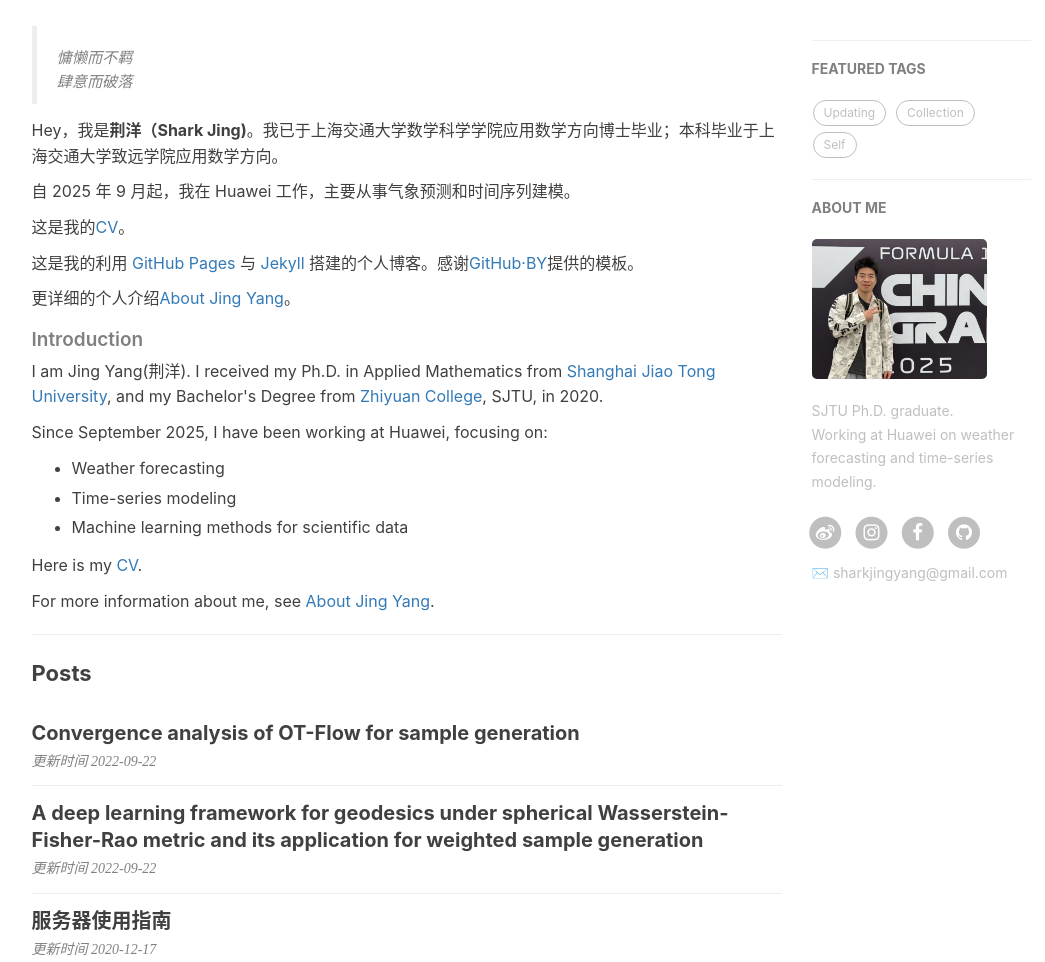
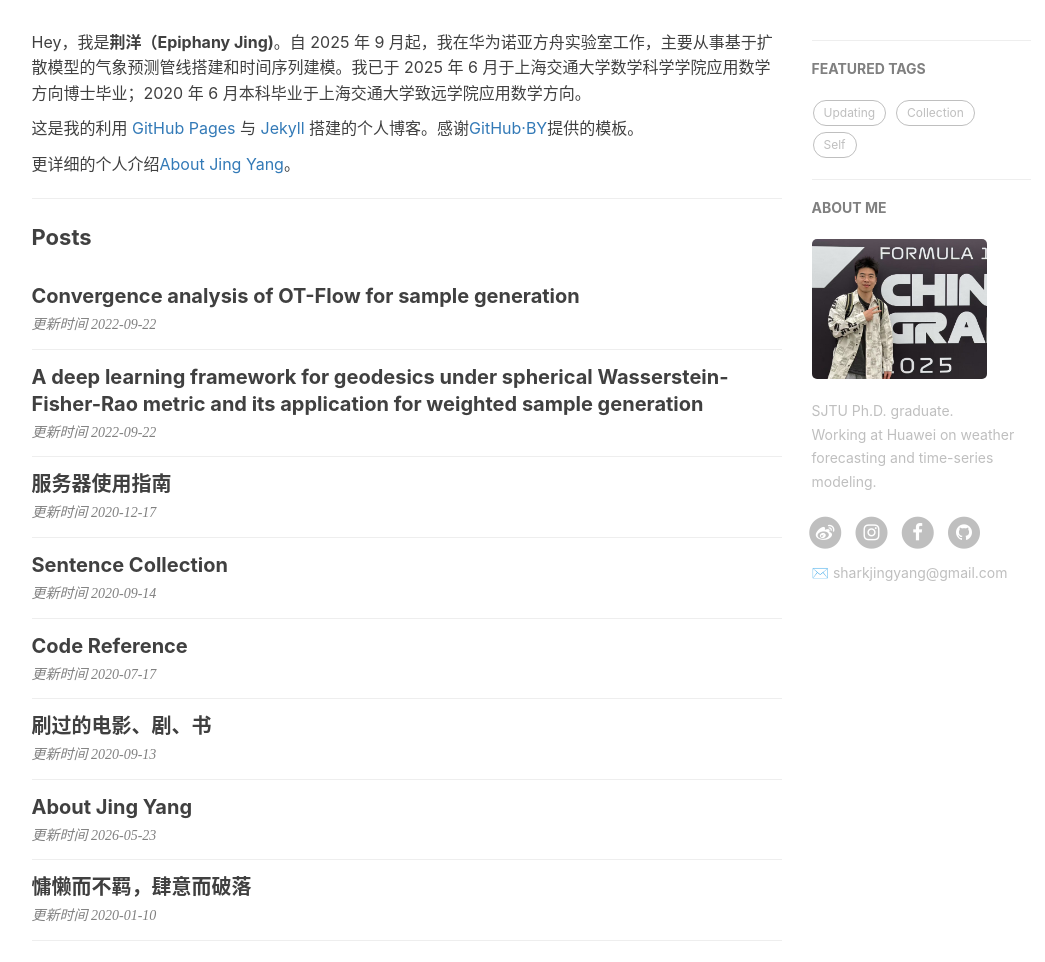
Before and after one commit to sharkjingyang/sharkjingyang.github.io, a Jekyll site: the page built from index.html, in a window 1280 px wide and 1400 px high. Shown: the part 438-1400 px from the top of the window, without its empty margins (136-1181 px from the left). Built offline with Jekyll 4.4.1, drawn with Linux system fonts in a browser that asks for light colours; nearby versions of some CDN libraries; the list of posts is cut into pages by our own code; comment, search, counter and statistics services are not loaded.

Commit message:
Update homepage introduction copy

```diff
--- /dev/null
+++ b/_includes/home-about-content.html
@@ -0,0 +1,7 @@
+<div class="zh post-container about-home">
+    <p>Hey，我是<strong>荆洋（Epiphany Jing)</strong>。自 2025 年 9 月起，我在华为诺亚方舟实验室工作，主要从事基于扩散模型的气象预测管线搭建和时间序列建模。我已于 2025 年 6 月于上海交通大学数学科学学院应用数学方向博士毕业；2020 年 6 月本科毕业于上海交通大学致远学院应用数学方向。</p>
+
+    <p>这是我的利用 <a href="https://pages.github.com/">GitHub Pages</a> 与 <a href="http://jekyll.com.cn/">Jekyll</a> 搭建的个人博客。感谢<a href="https://github.com/qiubaiying">GitHub·BY</a>提供的模板。</p>
+
+    <p>更详细的个人介绍<a href="https://sharkjingyang.github.io/2019/11/21/About-Jing-Yang/" target="_blank">About Jing Yang</a>。</p>
+</div>
--- a/index.html
+++ b/index.html
@@ -4,7 +4,7 @@
 ---
 
 <section class="home-about">
-{% include about-content.html %}
+{% include home-about-content.html %}
 </section>
 
 <hr>
```
